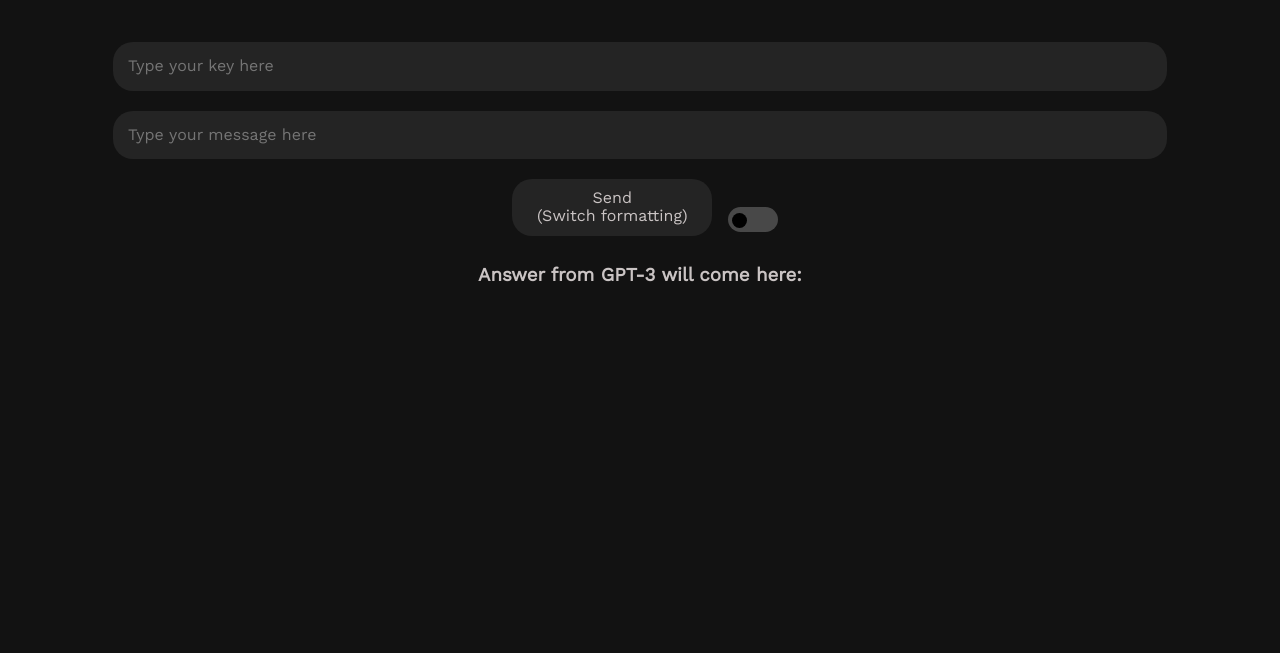
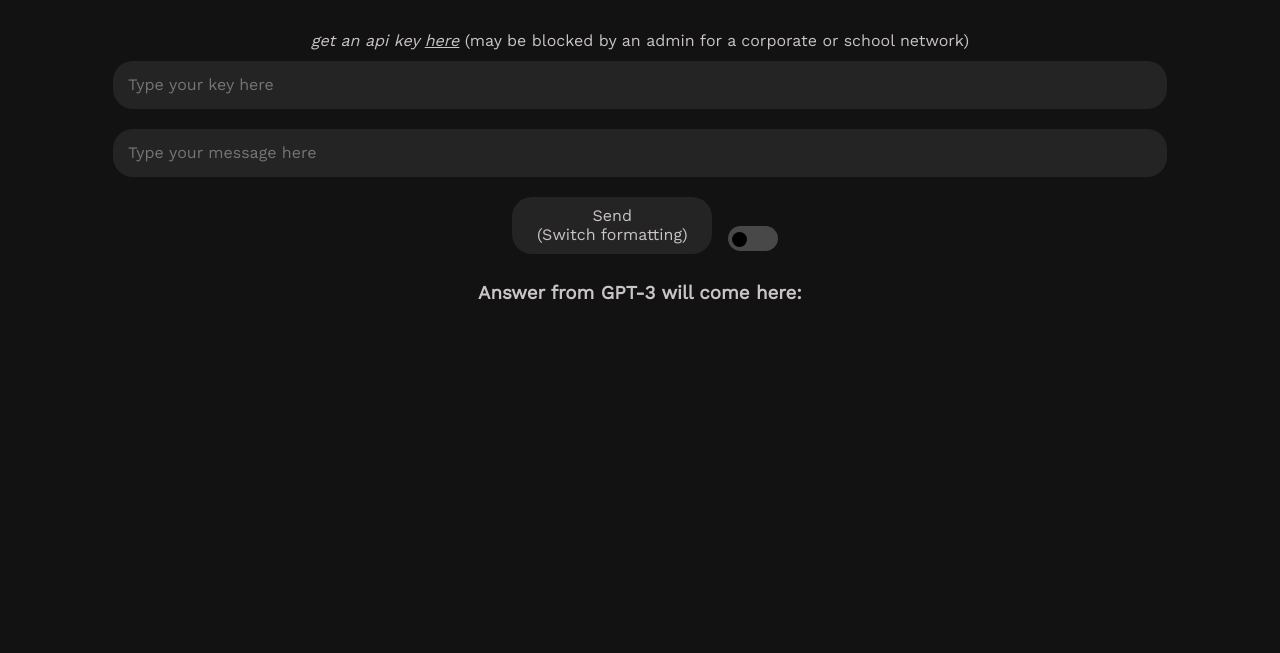
Before and after one commit to VatsaDev/V-GPT, a plain HTML site: page index.html in a window 1280 px wide. Shown: the part 147-800 px from the top of the page. Drawn offline with nearby package versions, Linux system fonts and the light colour scheme.

Commit message:
Update index.html

```diff
--- a/index.html
+++ b/index.html
@@ -17,6 +17,7 @@
         <h1>V-GPT</h1>
     </div>
     <div class="input">
+        <i>get an api key <a href="https://platform.openai.com/account/api-keys">here</a></i> (may be blocked by an admin for a corporate or school network)<br>
         <input type="text" id="apiKey" placeholder="Type your key here"/> <br>
         <input type="text" id="userInput" placeholder="Type your message here"
             onkeydown="if (event.key == 'Enter') {processUserInput()}" /> <br>
```
